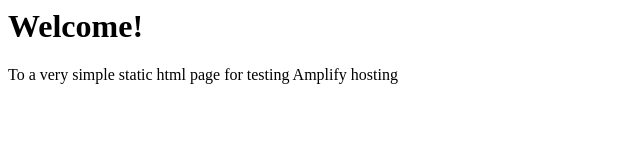
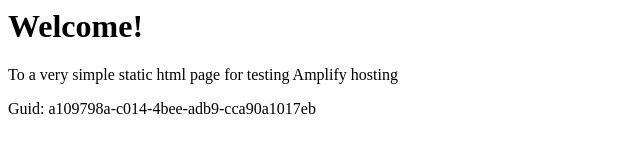
Before and after one commit to aws-aemilia-fra/Github-PR-Commit-Integration-Test-DoNotTouch-GitHubAutoBuildCanaryTest-v1-preprod-eu-central-1, a website: page src/index.html in a window 1280 px wide. Shown: the whole page, without its empty margins (0-640 px from the left). Drawn offline with Linux system fonts and the light colour scheme.

Commit message:
commit from integ tests

```diff
--- a/src/index.html
+++ b/src/index.html
@@ -1,3 +1,5 @@
+
+
 <html lang="en">
 
 <head>
@@ -10,6 +12,6 @@
 <body>
     <h1>Welcome!</h1>
     <p>To a very simple static html page for testing Amplify hosting</p>
-</body>
+    <p>Guid: a109798a-c014-4bee-adb9-cca90a1017eb</p></body>
 
 </html>
```
